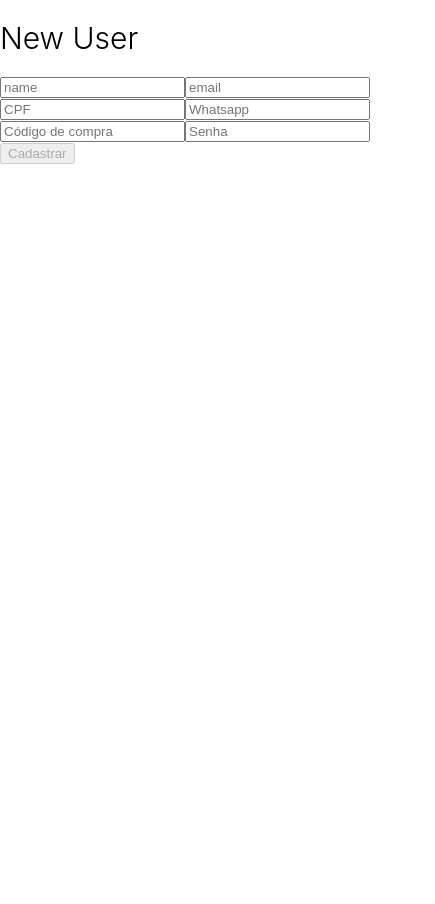
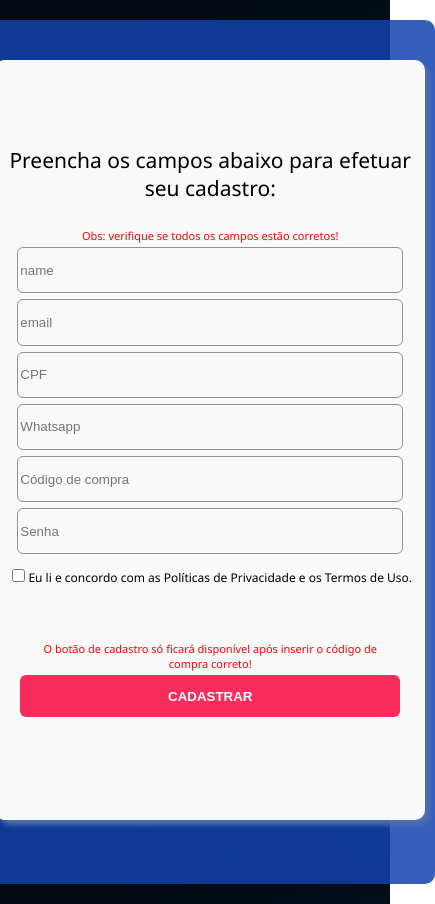
Before and after one commit to SamuelMorais030202/tiktok-project, a React (Create React App) app: page /new-user in a window 390 px wide. Shown: the whole page, 435 px wide, since content can reach past the window. Before the commit the page ends 844 px from the top, so only its background shows below. Built offline with nearby package versions, Linux system fonts and the light colour scheme.

Commit message:
feat: style page new-user

```diff
--- a/src/pages/newUser.jsx
+++ b/src/pages/newUser.jsx
@@ -1,6 +1,7 @@
 import React, { useState } from "react";
 import { useHistory } from "react-router-dom";
 import Axios from "axios";
+import '../styles/NewUser.css'
 
 export default function NewUser() {
   const [dateUser, setDateUser] = useState({
@@ -46,11 +47,16 @@ export default function NewUser() {
   const validate = validateName && validateEmail && validateCpf && validateWahts && validatePassword && validateCd;
 
   return (
-    <div>
-      <h1>New User</h1>
-      <div>
+    <div className="div-pai">
+      <div className="div-filho">
+      <div className="inputs">
+      <h1 className="title-h1">Preencha os campos abaixo para efetuar seu cadastro:</h1>
+        <div className="p-msg">
+        <p className="msg-title">Obs: verifique se todos os campos estão corretos!</p>
+        </div>
         <label htmlFor="name">
           <input
+            className="input-registray-name"
             type="text"
             value={dateUser.nameNewUser}
             name="nameNewUser"
@@ -61,6 +67,7 @@ export default function NewUser() {
         </label>
         <label htmlFor="email">
           <input
+            className="input-registray-email"
             type="text"
             value={dateUser.emailNewUser}
             name="emailNewUser"
@@ -71,6 +78,7 @@ export default function NewUser() {
         </label>
         <label htmlFor="cpf">
           <input
+            className="input-registray-cpf"
             type="number"
             value={dateUser.cpfNewUser}
             name="cpfNewUser"
@@ -81,6 +89,7 @@ export default function NewUser() {
         </label>
         <label htmlFor="watss">
           <input
+            className="input-whats"
             type="number"
             value={dateUser.WhatsappNewUser}
             name="WhatsappNewUser"
@@ -91,6 +100,7 @@ export default function NewUser() {
         </label>
         <label htmlFor="cd">
           <input
+            className="codigo-valid"
             type="number"
             value={dateUser.cdNewUser}
             name="cdNewUser"
@@ -101,6 +111,7 @@ export default function NewUser() {
         </label>
         <label htmlFor="password">
           <input
+            className="senha"
             type="password"
             value={dateUser.passwordNewUser}
             name="passwordNewUser"
@@ -109,13 +120,22 @@ export default function NewUser() {
             onChange={(e) => handelChange(e)}
           />
         </label>
+        <label className="input-terms">
+          <input type="checkbox" name="concorda" id="id-terms" />
+          Eu li e concordo com as Políticas de Privacidade e os Termos de Uso.
+        </label>
+        <div className="text-container">
+        <p className="alert-text">O botão de cadastro só ficará disponível após inserir o código de compra correto!</p>
+        </div>
         <button
+          className="button-cadastrar"
           type="button"
           disabled={!validate}
           onClick={handleClick}
         >
-          Cadastrar
+          CADASTRAR
         </button>
+      </div>
       </div>
     </div>
   )
--- /dev/null
+++ b/src/styles/NewUser.css
@@ -0,0 +1,324 @@
+.div-pai {
+    background-image: url('../images/backgroundImg.jpeg');
+    color: rgb(0, 0, 0);
+    font-family: 'Segoe UI', Tahoma, Geneva, Verdana, sans-serif;
+    display: flex;
+    flex-direction: column;
+    justify-content: center;
+    align-items: center;
+    min-height: 100vh;
+}
+
+.div-filho {
+    background-color: rgba(16, 65, 172, 0.842);
+    display: block;
+    margin-top: 20px;
+    margin-bottom: 20px;
+    justify-content: center;
+    max-width: 400px;
+    height: 100vh;
+    padding: 10px 40px;
+    border-radius: 10px;
+}
+
+.inputs {
+    background-color: rgb(249, 249, 249);
+    margin-top: 10px;
+    border-radius: 10px;
+    display: flex;
+    justify-content: center;
+    align-items: center;
+    flex-direction: column;
+    min-height: 65vh;
+}
+
+.input-name {
+    width: 40vh;
+    height: 6vh;
+    border-radius: 6px;
+    margin-bottom: 10px;
+    border-style: solid;
+    border-width: 1px;
+    border-color: rg(var(217, 219, 226),0.15)b;
+    background: none;
+}
+
+.p-msg {
+    color: red;
+    display: flex;
+    width: 45vh;
+    align-items: center;
+    justify-content: center;
+    flex-direction: row;
+    text-align: center;
+}
+
+.msg-title {
+    font-size: 12px;
+    align-items: center;
+}
+
+    .inputs {
+        background-color: rgb(249, 249, 249);
+        margin-top: 10px;
+        border-radius: 15px;
+        display: flex;
+        text-align: center;
+        justify-content: center;
+        align-items: center;
+        flex-direction: column;
+        min-height: 97vh;
+        box-shadow: 5px 5px 5px rgb(82, 111, 175);
+    }
+
+    .msg-title {
+        color: rgb(255, 0, 0);
+        width: 9000px;
+        font-size: 9z0px;
+        align-items: center;
+    }
+
+    .input-registray-name {
+        width: 50vh;
+        height: 6vh;
+        border-radius: 6px;
+        margin-bottom: 6px;
+        border-style: solid;
+        border-width: 1px;
+        border-color: rgb(145, 145, 145);
+        background: none;
+    }
+
+    .input-registray-email {
+        width: 50vh;
+        height: 6vh;
+        border-radius: 6px;
+        margin-bottom: 6px;
+        border-style: solid;
+        border-width: 1px;
+        border-color: rgb(145, 145, 145);
+        background: none;
+    }
+
+    .input-registray-cpf {
+        width: 50vh;
+        height: 6vh;
+        border-radius: 6px;
+        margin-bottom: 6px;
+        border-style: solid;
+        border-width: 1px;
+        border-color: rgb(145, 145, 145);
+        background: none;
+    }
+
+    .input-whats {
+        width: 50vh;
+        height: 6vh;
+        border-radius: 6px;
+        margin-bottom: 6px;
+        border-style: solid;
+        border-width: 1px;
+        border-color: rgb(145, 145, 145);
+        background: none;
+    }
+
+    .codigo-valid {
+        width: 50vh;
+        height: 6vh;
+        border-radius: 6px;
+        margin-bottom: 6px;
+        border-style: solid;
+        border-width: 1px;
+        border-color: rgb(145, 145, 145);
+        background: none;
+    }
+
+    .senha {
+        width: 50vh;
+        height: 6vh;
+        border-radius: 6px;
+        border-style: solid;
+        border-width: 1px;
+        border-color: rgb(145, 145, 145);
+        background: none;
+    }
+
+    .title-h1 {
+      border-top: 20px;
+    }
+
+    .input-terms {
+        width: 50vh;
+        height: 6vh;
+        margin-top: 6px;
+        font-size: 14px;
+    }
+
+    .text-container {
+        margin-top: 30px;
+        color: red;
+        width: 40vh;
+    }
+
+    .alert-text {
+      font-size: 11px;
+      text-align: center;
+
+    }
+
+    .button-cadastrar {
+        width: 50vh;
+        height: 6vh;
+        border-radius: 6px;
+        margin-bottom: 6px;
+        border: none;
+        background: rgb(251, 43, 91);
+        color: white;
+        margin-bottom: 30px;
+        font-weight: bold;
+    }
+
+    @media screen and (max-width: 599px) {
+
+        .div-pai {
+            background-color: rgb(16, 65, 172);
+            color: rgb(0, 0, 0);
+            font-family: 'Segoe UI', Tahoma, Geneva, Verdana, sans-serif;
+            display: flex;
+            flex-direction: column;
+            justify-content: center;
+            align-items: center;
+            min-height: 100vh;
+        }
+
+        .inputs {
+            background-color: rgb(249, 249, 249);
+            margin-top: 30px;
+            border-radius: 10px;
+            display: flex;
+            justify-content: center;
+            align-items: center;
+            flex-direction: column;
+            width: 51vh;
+            min-height: 90vh;
+        }
+
+        .div-filho {
+            background-color: rgba(16, 65, 172, 0.842);
+            display: block;
+            margin-top: 20px;
+            margin-bottom: 20px;
+            justify-content: center;
+            max-width: 400px;
+            height: 100vh;
+            padding: 10px 40px;
+            border-radius: 10px;
+        }
+
+        .title-h1 {
+            border-top: 20px;
+            font-size: 21px;
+            margin-bottom: 15px;
+          }
+
+          .msg-title {
+            color: rgb(255, 0, 0);
+            width: 9000px;
+            font-size:11px;
+            align-items: center;
+            margin-bottom: 4px;
+        }
+
+        .input-registray-name{
+            width: 45vh;
+            height: 5vh;
+            border-radius: 6px;
+            margin-bottom: 6px;
+            border-style: solid;
+            border-width: 1px;
+            border-color: rgb(145, 145, 145);
+            background: none;
+        }
+
+        .input-registray-email {
+            width: 45vh;
+            height: 5vh;
+            border-radius: 6px;
+            margin-bottom: 6px;
+            border-style: solid;
+            border-width: 1px;
+            border-color: rgb(145, 145, 145);
+            background: none;
+        }
+
+        .input-registray-cpf {
+            width: 45vh;
+            height: 5vh;
+            border-radius: 6px;
+            margin-bottom: 6px;
+            border-style: solid;
+            border-width: 1px;
+            border-color: rgb(145, 145, 145);
+            background: none;
+        }
+
+        .input-whats {
+            width: 45vh;
+            height: 5vh;
+            border-radius: 6px;
+            margin-bottom: 6px;
+            border-style: solid;
+            border-width: 1px;
+            border-color: rgb(145, 145, 145);
+            background: none;
+        }
+
+        .codigo-valid {
+            width: 45vh;
+            height: 5vh;
+            border-radius: 6px;
+            margin-bottom: 6px;
+            border-style: solid;
+            border-width: 1px;
+            border-color: rgb(145, 145, 145);
+            background: none;
+        }
+
+        .senha {
+            width: 45vh;
+            height: 5vh;
+            border-radius: 6px;
+            margin-bottom: 6px;
+            border-style: solid;
+            border-width: 1px;
+            border-color: rgb(145, 145, 145);
+            background: none;
+        }
+
+        .input-terms {
+            width: 48vh;
+            height: 4vh;
+            margin-top: 6px;
+            font-size: 12px;
+        }
+
+        .alert-text {
+            font-size: 11px;
+            text-align: center;
+            font-size:11px;
+            align-items: center;
+            margin-bottom: 4px;
+          }
+
+          .button-cadastrar {
+            width: 45vh;
+            height: 5vh;
+            border-radius: 6px;
+            margin-bottom: 6px;
+            border: none;
+            background: rgb(251, 43, 91);
+            color: white;
+            margin-bottom: 30px;
+            font-weight: bold;
+        }
+    }
```
